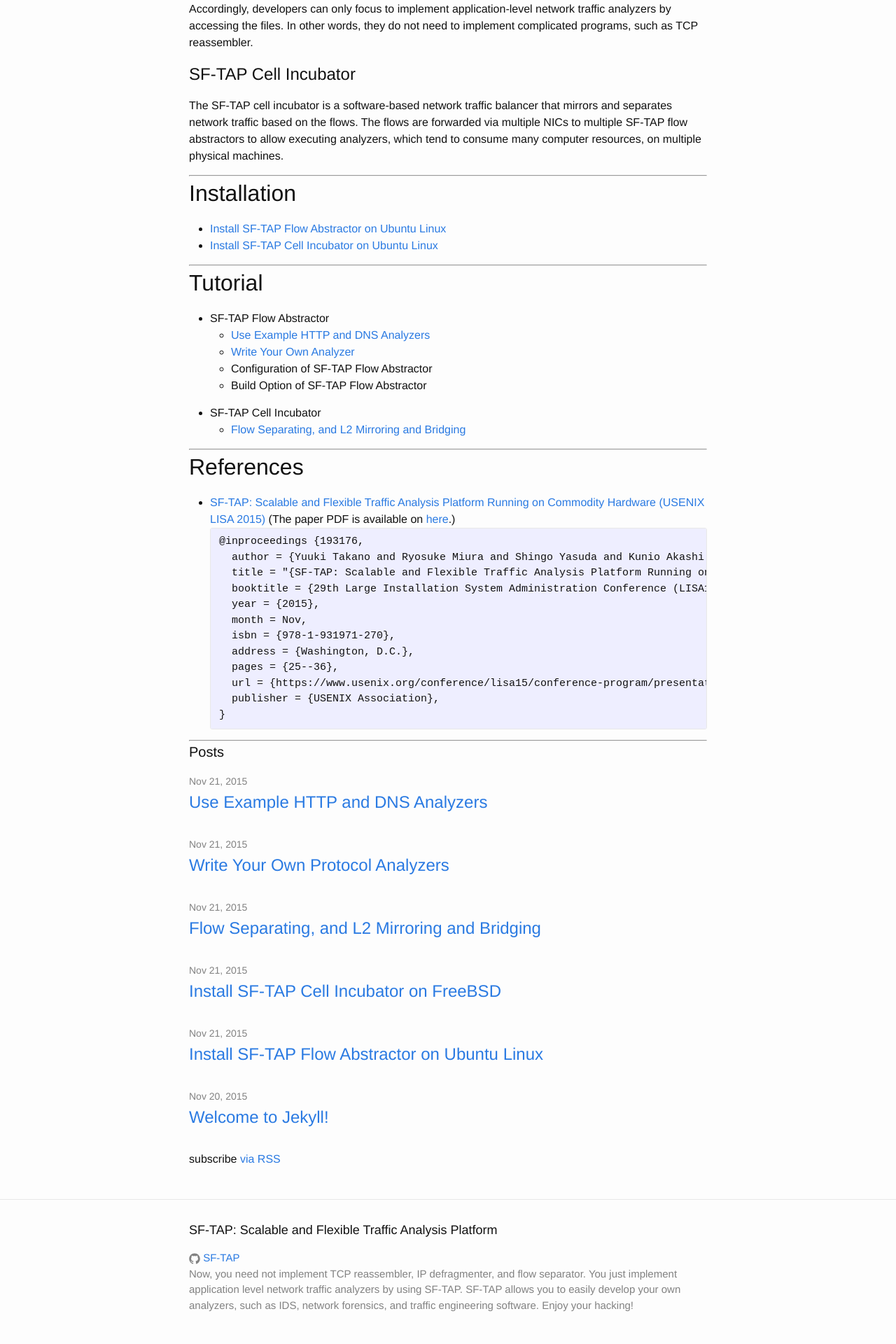
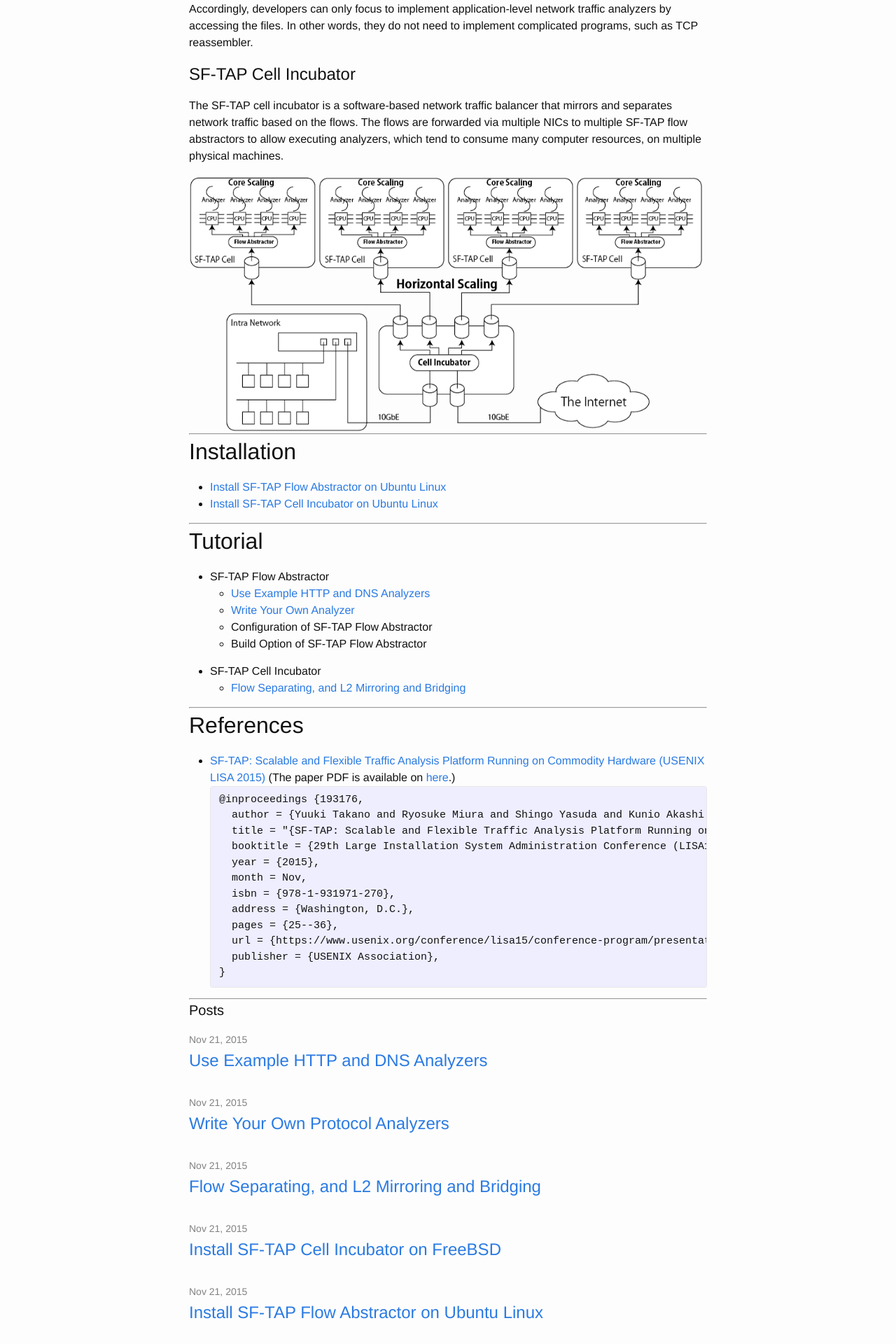
Before and after one commit to SF-TAP/SF-TAP.github.io, a Jekyll site: the page built from index.html, in a window 1280 px wide. Shown: the part 412-2332 px from the top of the page at 70% size. Built offline with Jekyll 4.4.1, drawn with Linux system fonts in a browser that asks for light colours.

Commit message:
add picture of architecture

```diff
--- a/_posts/2015-11-21-install-cell-incubator.markdown
+++ b/_posts/2015-11-21-install-cell-incubator.markdown
@@ -42,7 +42,7 @@
 
 ## Build Cell Incubator
 
-Clone the souce form GitHUB.
+Clone the souce form GitHub.
 
     $ git clone https://github.com/SF-TAP/sf-incubator.git
 
--- a/index.html
+++ b/index.html
@@ -5,6 +5,7 @@
 <div class="home">
 
   <h1>What?</h1>
+
   <p>
     SF-TAP is a platform for application-level network traffic analysis. It can deal with high-bandwidth network traffic because of the scalable architecture. Furthermore, SF-TAP allows developers to easily implement application-level network traffic analyzers because of some abstractions. SF-TAP provides two main components, which are the SF-TAP flow abstractor and the SF-TAP cell incubator.
   </p>
@@ -18,6 +19,8 @@
   <p>
     The SF-TAP cell incubator is a software-based network traffic balancer that mirrors and separates network traffic based on the flows. The flows are forwarded via multiple NICs to multiple SF-TAP flow abstractors to allow executing analyzers, which tend to consume many computer resources, on multiple physical machines.
   </p>
+
+  <img src="assets/highlevel.png" alt="Architecture of SF-TAP" title="Architecture of SF-TAP">
 
   <hr>
 
```
Also changed, not shown: assets/highlevel.png (added).
